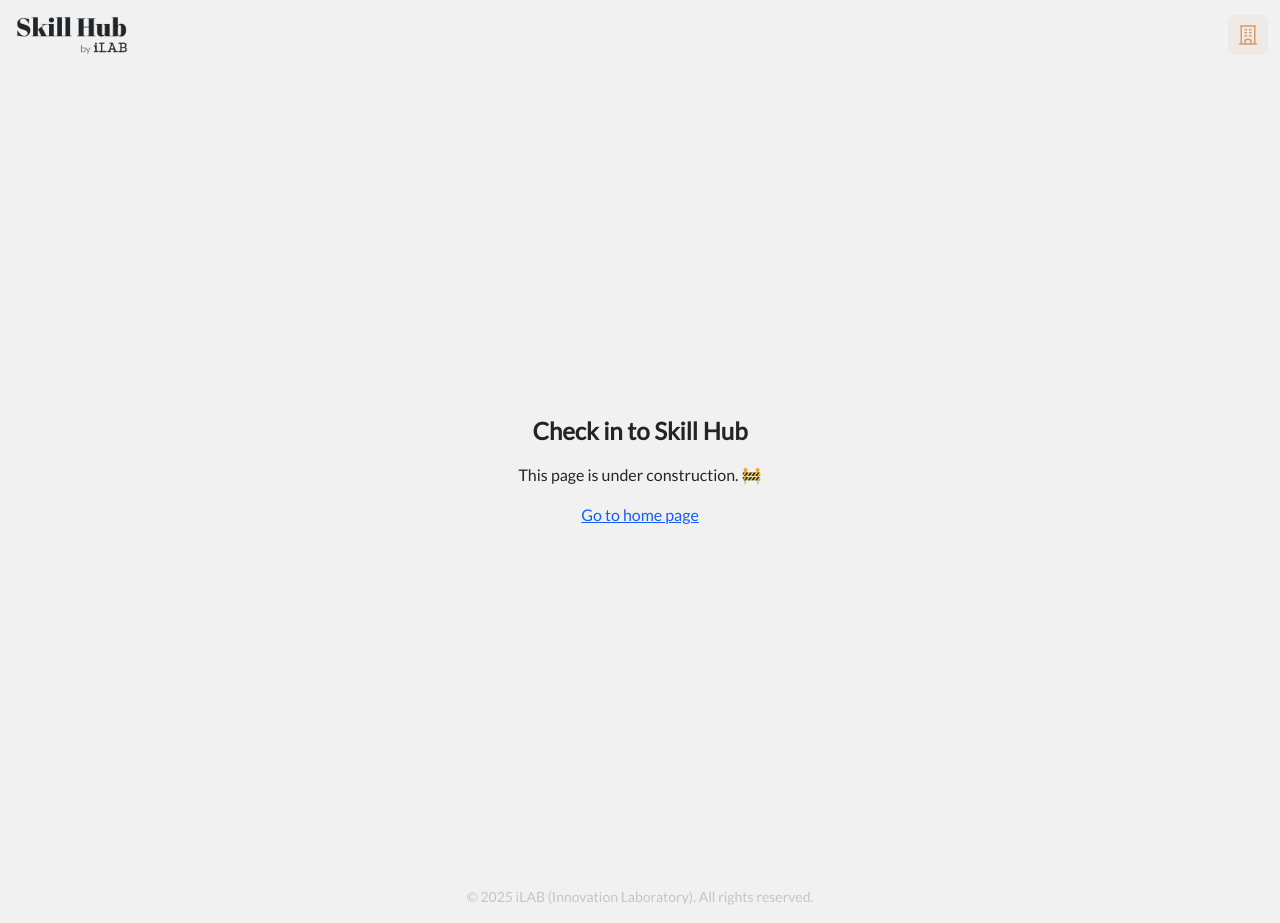
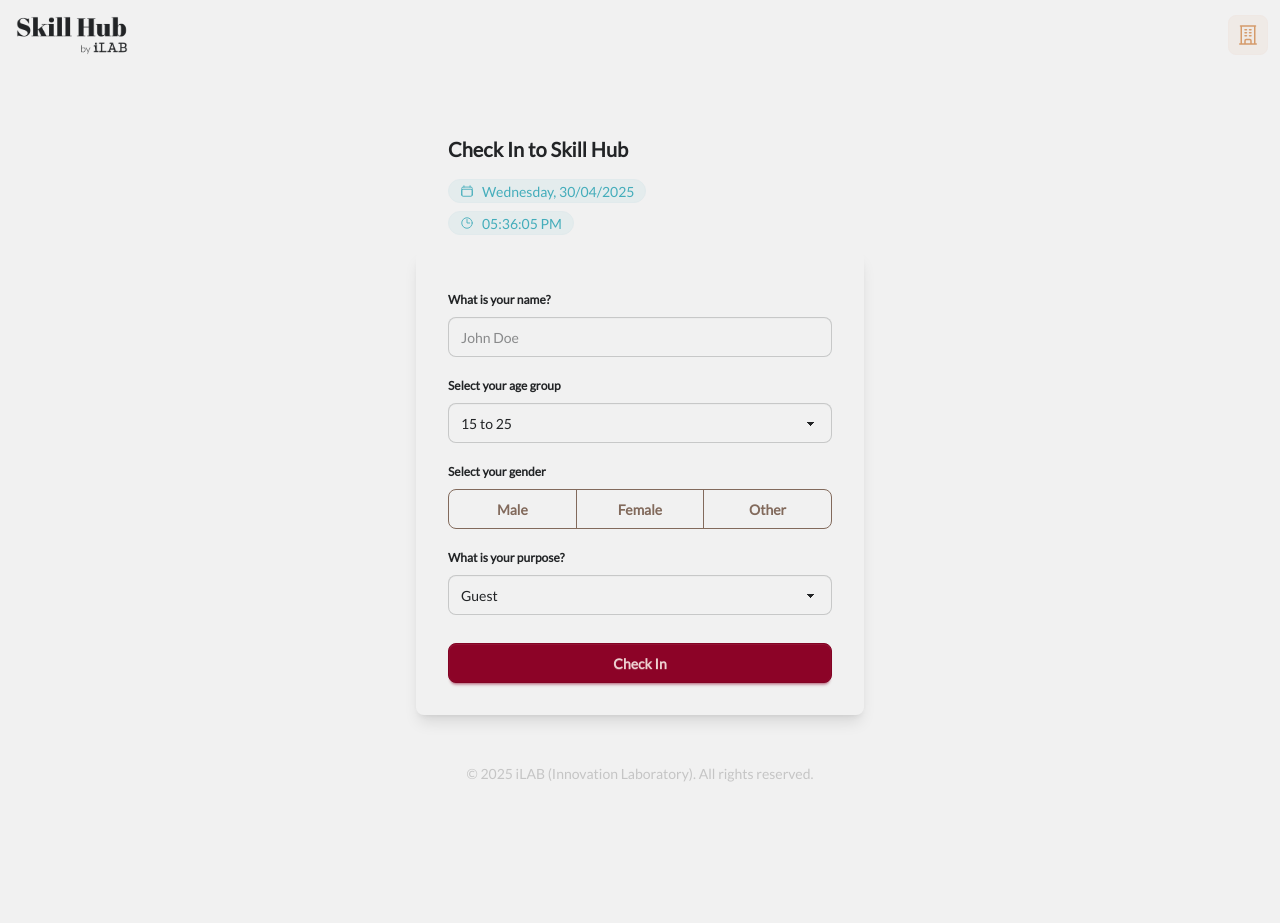
Before and after one commit to ilabdtlp/skillhub, a Next.js app: page /checkin in a window 1280 px wide. After the commit the page ends 800 px from the top, so only its background shows below. Built offline with nearby package versions, Linux system fonts and the light colour scheme.

Commit message:
create a polished checkin page

```diff
--- a/app/checkin/page.tsx
+++ b/app/checkin/page.tsx
@@ -1,13 +1,16 @@
-import Link from "next/link";
+import CheckinFormComponent from "@/components/CheckinForm";
+import CheckinSuccessModalComponent from "@/components/CheckinSuccessModal";
+import DateTimeBadgesComponent from "@/components/DateTimeBadges";
 
 export default function CheckinPage() {
   return (
-    <div className="flex h-svh flex-col items-center justify-center gap-4 text-center">
-      <h1 className="text-2xl font-bold">Check in to Skill Hub</h1>
-      <p>This page is under construction. 🚧</p>
-      <Link href="/" className="text-blue-600 underline">
-        Go to home page
-      </Link>
-    </div>
+    <main className="flex flex-1 flex-col items-center justify-center">
+      <div className="flex w-full max-w-md flex-col gap-4 p-8 pb-0">
+        <h1 className="text-xl font-bold">Check In to Skill Hub</h1>
+        <DateTimeBadgesComponent />
+      </div>
+      <CheckinFormComponent />
+      {/* <CheckinSuccessModalComponent /> */}
+    </main>
   );
 }
--- /dev/null
+++ b/components/CheckinForm.tsx
@@ -0,0 +1,71 @@
+export default function CheckinFormComponent() {
+  return (
+    <form className="flex w-full max-w-md flex-col gap-2 p-8 sm:mt-4 sm:rounded-lg sm:shadow-lg">
+      <fieldset className="fieldset">
+        <legend className="fieldset-legend">What is your name?</legend>
+        <input
+          required
+          type="text"
+          className="input w-full"
+          placeholder="John Doe"
+        />
+      </fieldset>
+
+      <fieldset className="fieldset">
+        <legend className="fieldset-legend">Select your age group</legend>
+
+        <select defaultValue="15-25" className="select w-full">
+          <option value="below-15">Below 15</option>
+          <option value="15-25">15 to 25</option>
+          <option value="25-45">25 to 45</option>
+          <option value="45-above">45 Above</option>
+        </select>
+      </fieldset>
+
+      <fieldset className="fieldset">
+        <legend className="fieldset-legend">Select your gender</legend>
+
+        <div className="join w-full">
+          <input
+            className="join-item btn btn-neutral btn-outline flex-1"
+            type="radio"
+            name="gender"
+            value="male"
+            aria-label="Male"
+          />
+          <input
+            className="join-item btn btn-neutral btn-outline flex-1"
+            type="radio"
+            name="gender"
+            value="female"
+            aria-label="Female"
+          />
+          <input
+            className="join-item btn btn-neutral btn-outline flex-1"
+            type="radio"
+            name="gender"
+            value="other"
+            aria-label="Other"
+          />
+        </div>
+      </fieldset>
+
+      <fieldset className="fieldset">
+        <legend className="fieldset-legend">What is your purpose?</legend>
+
+        <select defaultValue="guest" className="select w-full">
+          <option value="guest">Guest</option>
+          <option value="staff">Staff</option>
+          <option value="dtlp">DTLP</option>
+          <option value="clap">CLAP</option>
+          <option value="ceem">CEEM</option>
+          <option value="other-event">Other Event</option>
+        </select>
+      </fieldset>
+
+      <button type="submit" className="btn btn-primary btn-block mt-4">
+        Check In
+      </button>
+    </form>
+  );
+}
--- /dev/null
+++ b/components/CheckinSuccessModal.tsx
@@ -0,0 +1,40 @@
+"use client";
+
+import { useState, useEffect } from "react";
+
+export default function CheckinSuccessModalComponent({ timerDuration = 5000 }) {
+  const [showModal, setShowModal] = useState(true);
+  const [remainingTime, setRemainingTime] = useState(timerDuration / 1000);
+
+  useEffect(() => {
+    if (showModal) {
+      const countdown = setInterval(() => {
+        setRemainingTime((prevTime) => {
+          if (prevTime <= 1) {
+            clearInterval(countdown);
+            setShowModal(false);
+            window.location.href = "/";
+            return 0;
+          }
+          return prevTime - 1;
+        });
+      }, 1000);
+
+      return () => clearInterval(countdown);
+    }
+  }, [showModal]);
+
+  return (
+    showModal && (
+      <dialog id="checkin_success" className="modal" open>
+        <div className="modal-box">
+          <h3 className="text-lg font-bold">Check In Successful!</h3>
+          <p className="py-4">
+            Thank you for checking in! You will be redirected to the home page
+            in {remainingTime} seconds.
+          </p>
+        </div>
+      </dialog>
+    )
+  );
+}
--- /dev/null
+++ b/components/DateTimeBadges.tsx
@@ -0,0 +1,71 @@
+"use client";
+
+import { useState, useEffect } from "react";
+
+export default function DateTimeBadgesComponent() {
+  const [currentTime, setCurrentTime] = useState(new Date());
+
+  useEffect(() => {
+    const interval = setInterval(() => {
+      setCurrentTime(new Date());
+    }, 1000);
+
+    return () => clearInterval(interval);
+  }, []);
+
+  return (
+    <div className="flex flex-col items-start gap-2">
+      <div className="badge badge-soft badge-info">
+        <svg
+          xmlns="http://www.w3.org/2000/svg"
+          fill="none"
+          viewBox="0 0 24 24"
+          strokeWidth={1.5}
+          stroke="currentColor"
+          className="size-[1em]"
+        >
+          <path
+            strokeLinecap="round"
+            strokeLinejoin="round"
+            d="M6.75 3v2.25M17.25 3v2.25M3 18.75V7.5a2.25 2.25 0 0 1 2.25-2.25h13.5A2.25 2.25 0 0 1 21 7.5v11.25m-18 0A2.25 2.25 0 0 0 5.25 21h13.5A2.25 2.25 0 0 0 21 18.75m-18 0v-7.5A2.25 2.25 0 0 1 5.25 9h13.5A2.25 2.25 0 0 1 21 11.25v7.5"
+          />
+        </svg>
+
+        <p>
+          {currentTime.toLocaleDateString("en-GB", {
+            weekday: "long",
+            day: "2-digit",
+            month: "2-digit",
+            year: "numeric",
+          })}
+        </p>
+      </div>
+
+      <div className="badge badge-soft badge-info">
+        <svg
+          xmlns="http://www.w3.org/2000/svg"
+          fill="none"
+          viewBox="0 0 24 24"
+          strokeWidth={1.5}
+          stroke="currentColor"
+          className="size-[1em]"
+        >
+          <path
+            strokeLinecap="round"
+            strokeLinejoin="round"
+            d="M12 6v6h4.5m4.5 0a9 9 0 1 1-18 0 9 9 0 0 1 18 0Z"
+          />
+        </svg>
+
+        <p>
+          {currentTime.toLocaleTimeString("en-US", {
+            hour: "2-digit",
+            minute: "2-digit",
+            second: "2-digit",
+            hour12: true,
+          })}
+        </p>
+      </div>
+    </div>
+  );
+}
```
